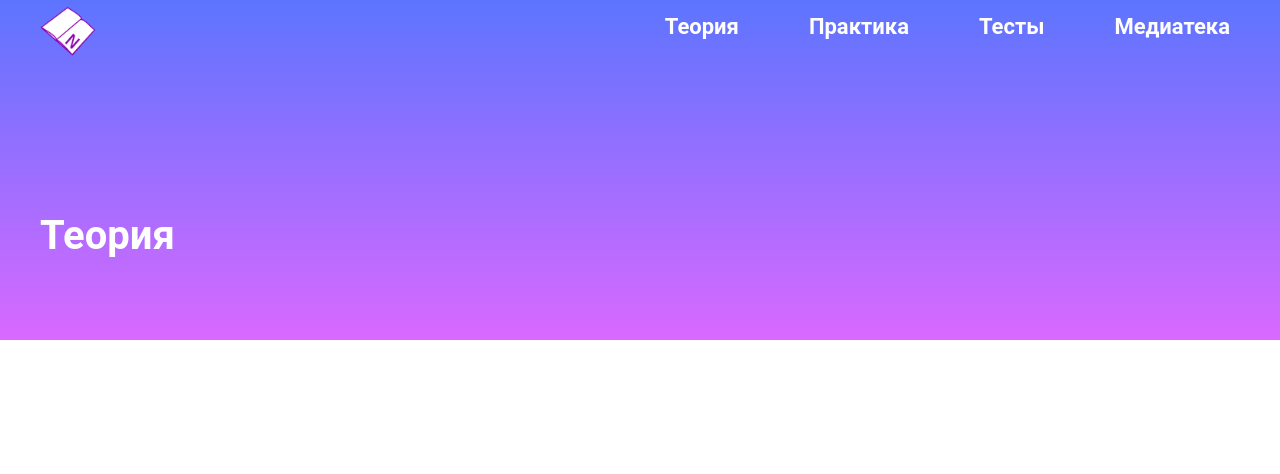
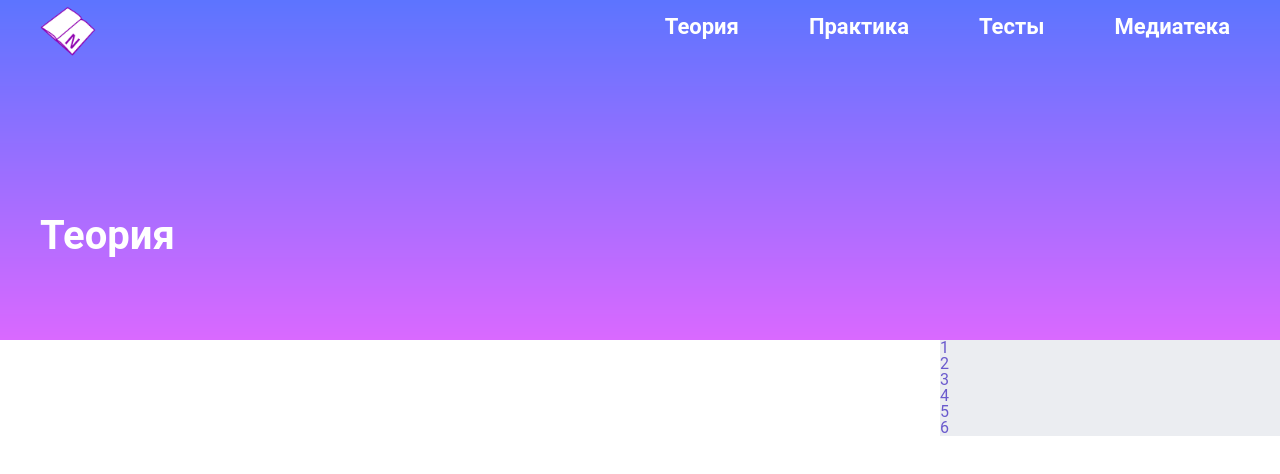
Before and after one commit to NastyVV/nastyvv.github.io, a Vue app: page /#/theory in a window 1280 px wide. Shown: the top 474 px of the page. Built offline with nearby package versions, Linux system fonts and the light colour scheme.

Commit message:
main-menu

```diff
--- a/src/assets/style.less
+++ b/src/assets/style.less
@@ -62,3 +62,15 @@
 .content {
     margin-top: 60px;
 }
+
+.mainmenu-block{
+    background-color: #ebedf1;
+    width: 340px;
+    position: absolute;
+    right: 0px;
+    .test-block {
+        font-family: Roboto, sans-serif;
+        color: #6A5ACD;
+
+    }
+}
--- a/src/views/Teoriya.vue
+++ b/src/views/Teoriya.vue
@@ -4,6 +4,14 @@
       <div class="text">
         Теория
       </div>
+    </div>
+    <div class="mainmenu-block">
+      <div class="test-block">1</div>
+      <div class="test-block">2</div>
+      <div class="test-block">3</div>
+      <div class="test-block">4</div>
+      <div class="test-block">5</div>
+      <div class="test-block">6</div>
     </div>
   </div>
 </template>
```
Also changed, not shown: src/assets/common.less (line endings or trailing spaces).
